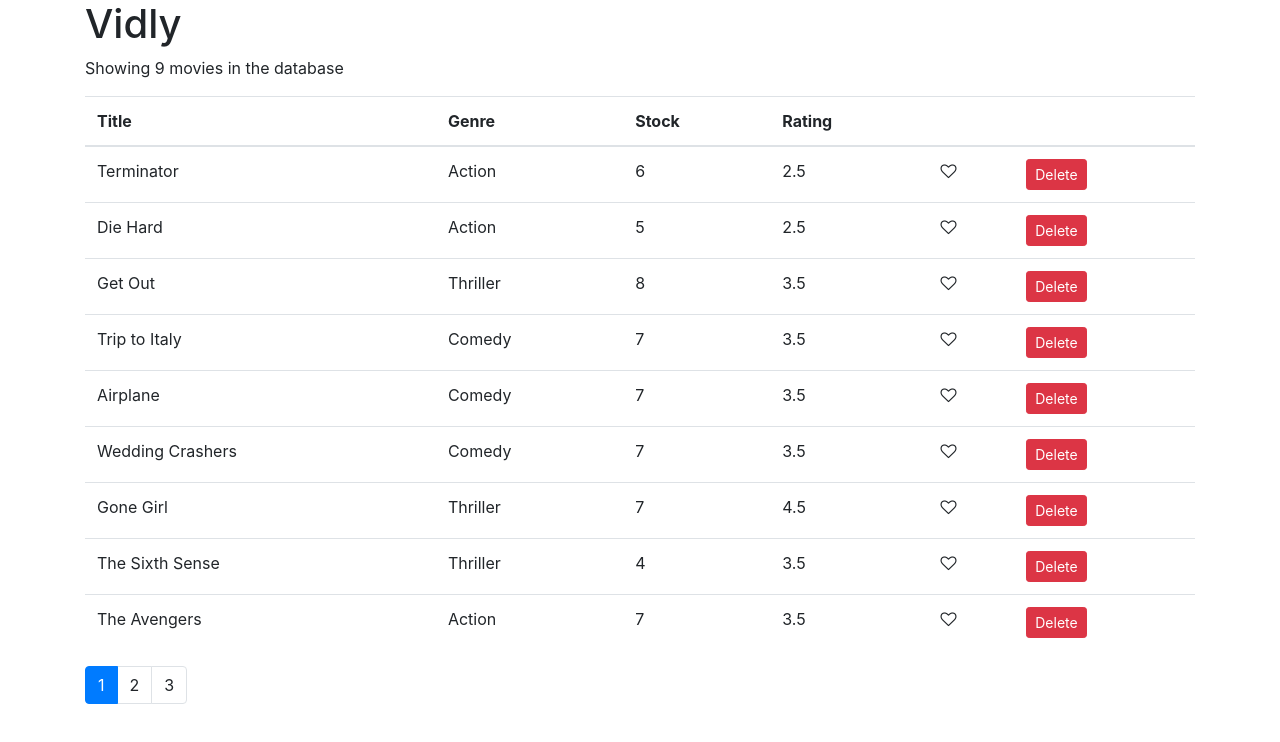
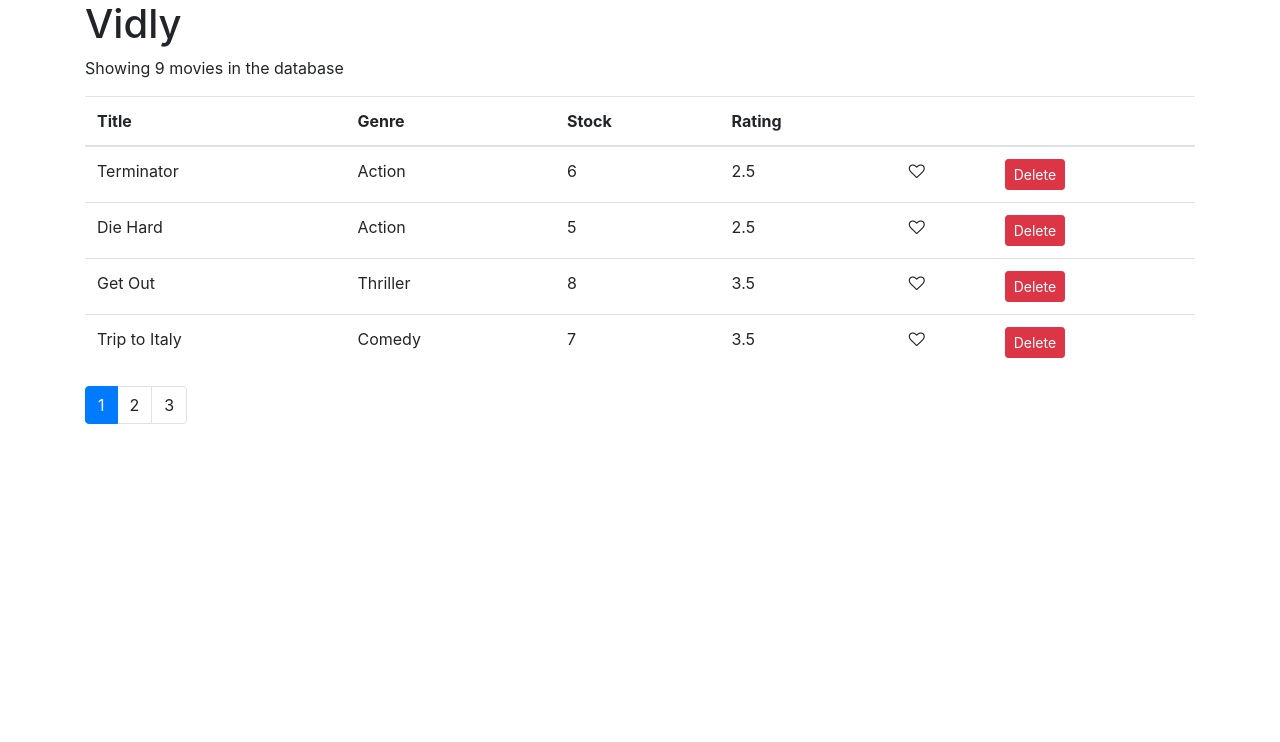
Before and after one commit to hellowhirl/my-bootcamp-learning, a React (Create React App) app in the folder vidly/: page / in a window 1280 px wide. Shown: the top 742 px of the page. Built offline with nearby package versions, Linux system fonts and the light colour scheme.

Commit message:
React - pagination functionality with lodash methods

```diff
--- a/vidly/src/components/movies.jsx
+++ b/vidly/src/components/movies.jsx
@@ -2,6 +2,7 @@
 import { getMovies } from "../services/fakeMovieService";
 import Like from "./common/like";
 import Pagination from "./common/pagination";
+import { paginate } from "../utils/paginate";
 
 class Movies extends Component {
   state = {
@@ -36,10 +37,13 @@
   render() {
     // object destructuring
     const { length: moviesCount } = this.state.movies; // refactoring this number into a separate constant - give it alias of "moviesCount"
-
-    const { pageSize, currentPage } = this.state;
+    const { pageSize, currentPage, movies: allMovies } = this.state;
 
     if (moviesCount === 0) return <p>There are no movies in the database</p>;
+
+    // determine which movies to show after we run our paginate() method
+    const movies = paginate(allMovies, currentPage, pageSize);
+
     return (
       <React.Fragment>
         {/* for returning multiple elements we should wrap with a parent like 'React.Fragment */}
@@ -58,7 +62,7 @@
           <tbody>
             {// for rendering list of movies
             // every time we use map method we need to set 'key' attribute for the element that we are repeating
-            this.state.movies.map(movie => {
+            movies.map(movie => {
               return (
                 <tr key={movie._id}>
                   <td>{movie.title}</td>
--- /dev/null
+++ b/vidly/src/utils/paginate.js
@@ -0,0 +1,17 @@
+import _ from "lodash";
+
+export function paginate(items, pageNumber, pageSize) {
+  // calculate starting index of items on pageNumber
+  const startIndex = (pageNumber - 1) * pageSize;
+
+  return _(items)
+    .slice(startIndex)
+    .take(pageSize)
+    .value();
+  // go to start index and take all the items for the current page
+  //   _.slice(items, startIndex);
+  // with new array we can go to this array and pick items for the current page
+  //   _.take();
+  // convert to regular array
+  //   _.value();
+}
```
